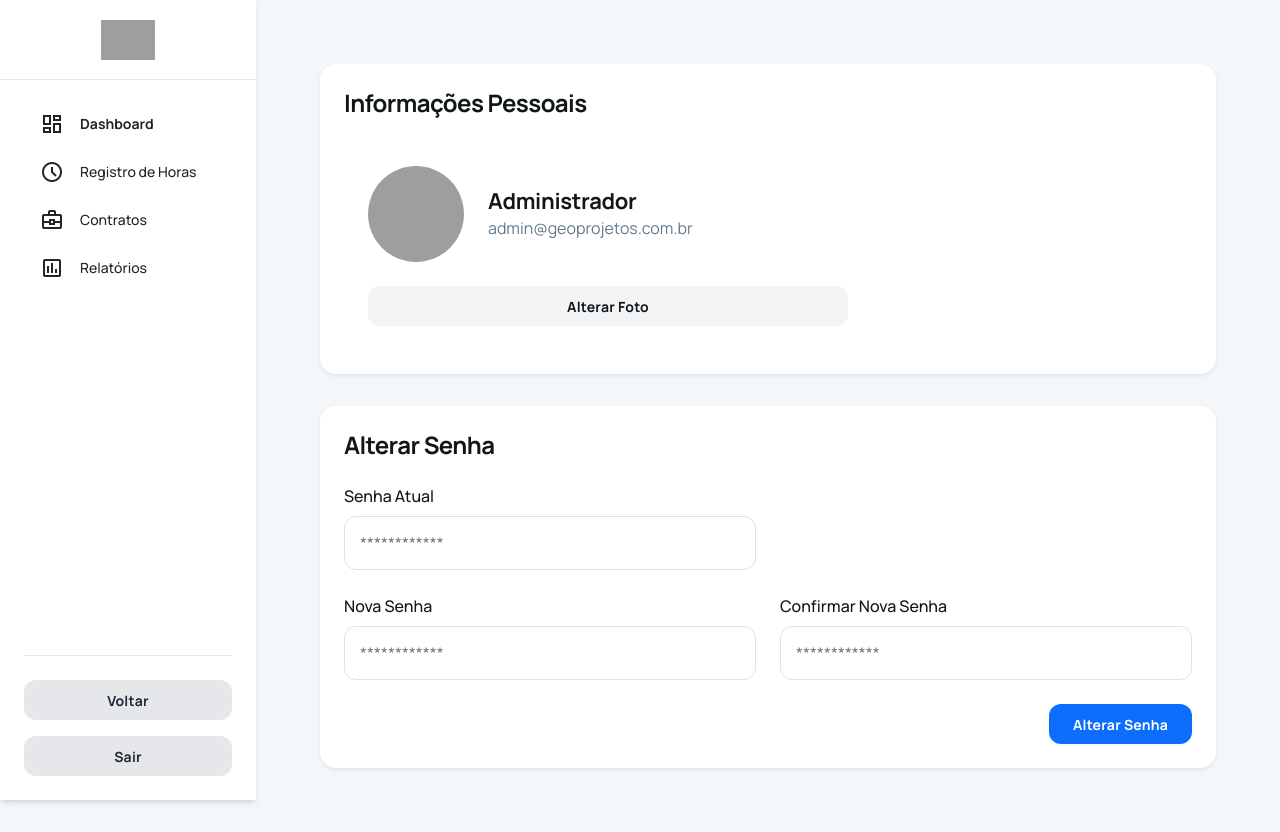
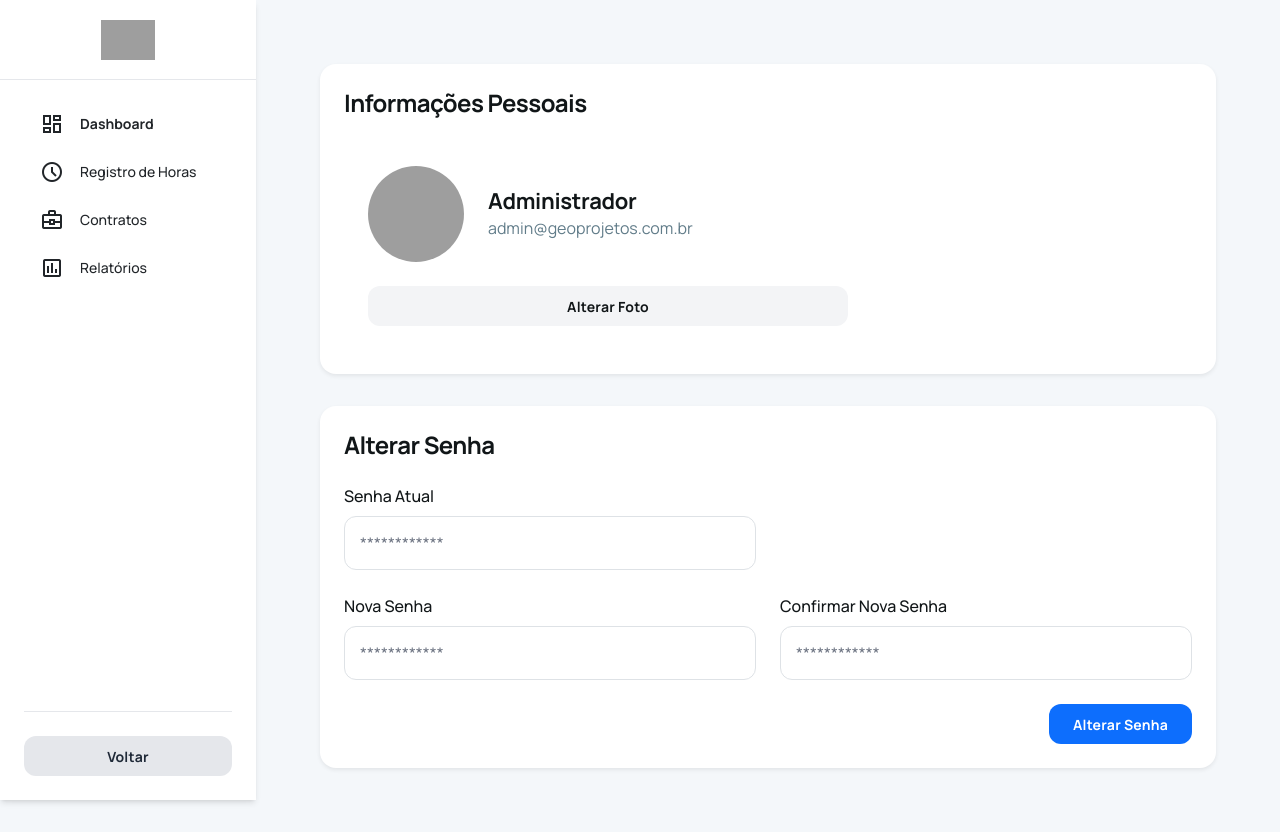
Before and after one commit to MarlonPasseri/App-Time-Sheet, a Flask app: page /auth/perfil in a window 1280 px wide. Run offline with Flask 3, Linux system fonts and the light colour scheme; the visitor is signed in with stand-in values (Sample User, id 1); parts of the project's set-up code (start-up, migrations or seed data) failed here and were passed over; some libraries are stand-ins or nearby versions; grey boxes are pictures that could not be loaded.

Commit message:
Ajuste base e perfil

```diff
--- a/src/templates/auth/perfil.html
+++ b/src/templates/auth/perfil.html
@@ -81,9 +81,9 @@
                         <a class="flex min-w-[84px] max-w-[480px] cursor-pointer items-center justify-center overflow-hidden rounded-lg h-10 px-4 bg-gray-200 dark:bg-gray-700 text-gray-800 dark:text-white text-sm font-bold leading-normal tracking-[0.015em] mt-auto" href="{{ url_for('index') }}">
                             <span class="truncate">Voltar</span>
                         </a>
-                        <a class="flex min-w-[84px] max-w-[480px] cursor-pointer items-center justify-center overflow-hidden rounded-lg h-10 px-4 bg-gray-200 dark:bg-gray-700 text-gray-800 dark:text-white text-sm font-bold leading-normal tracking-[0.015em] mt-auto" href="{{ url_for('auth.logout') }}">
+                        <!-- <a class="flex min-w-[84px] max-w-[480px] cursor-pointer items-center justify-center overflow-hidden rounded-lg h-10 px-4 bg-gray-200 dark:bg-gray-700 text-gray-800 dark:text-white text-sm font-bold leading-normal tracking-[0.015em] mt-auto" href="{{ url_for('auth.logout') }}">
                             <span class="truncate">Sair</span>
-                        </a>
+                        </a> -->
                     </div>
                 {% endblock %}
             <!-- </aside> -->
--- a/src/templates/base.html
+++ b/src/templates/base.html
@@ -20,6 +20,7 @@
                     colors: {
                         "primary": "#005A9C",
                         "secondary": "#F4F7FA",
+                        "terciary": "#ff5869",
                         "text-primary": "#333333",
                         "accent-success": "#4CAF50",
                         "accent-warning": "#FFC107",
@@ -90,14 +91,18 @@
                     <span class="material-symbols-outlined">settings</span>
                     <p class="text-sm font-medium">Configurações</p>
                 </a> -->
-                <a href="{{ url_for('auth.perfil') }}" style="text-decoration: none; color: inherit;" class="flex gap-3 rounded-lg hover:bg-gray-100 dark:hover:bg-gray-700 cursor-pointer mt-auto">
-                    <div class="flex items-center gap-3 p-4 border-t dark:border-gray-700 mt-auto">
+                <a href="{{ url_for('auth.perfil') }}" class="flex gap-3 rounded-lg hover:bg-gray-100 dark:hover:bg-gray-700 cursor-pointer mt-auto">
+                    <div class="flex items-center gap-3 px-3 py-3 border-b dark:border-gray-700 mt-auto">
                         <div class="bg-center bg-no-repeat aspect-square bg-cover rounded-full size-10" data-alt="Profile picture of João Silva" style='background-image: url("https://static.vecteezy.com/system/resources/previews/013/360/247/non_2x/default-avatar-photo-icon-social-media-profile-sign-symbol-vector.jpg");'></div>
                         <div class="flex flex-col" >
                             <h1 class="text-text-primary dark:text-white text-base font-semibold">{{ session.get('usuario_nome') }}</h1>
                             <p class="text-gray-500 dark:text-gray-400 text-sm font-normal">Desenvolvedor</p>
                         </div>
                     </div>
+                </a>
+                <a class="flex items-center gap-3 px-3 py-2 rounded-lg hover:bg-terciary dark:hover:bg-gray-700 cursor-pointer" href="{{ url_for('auth.logout') }}">
+                    <span class="material-symbols-outlined">logout</span>
+                    <p class="text-sm font-medium">Sair</p>
                 </a>
                 {% endblock %}
             </div>
```
